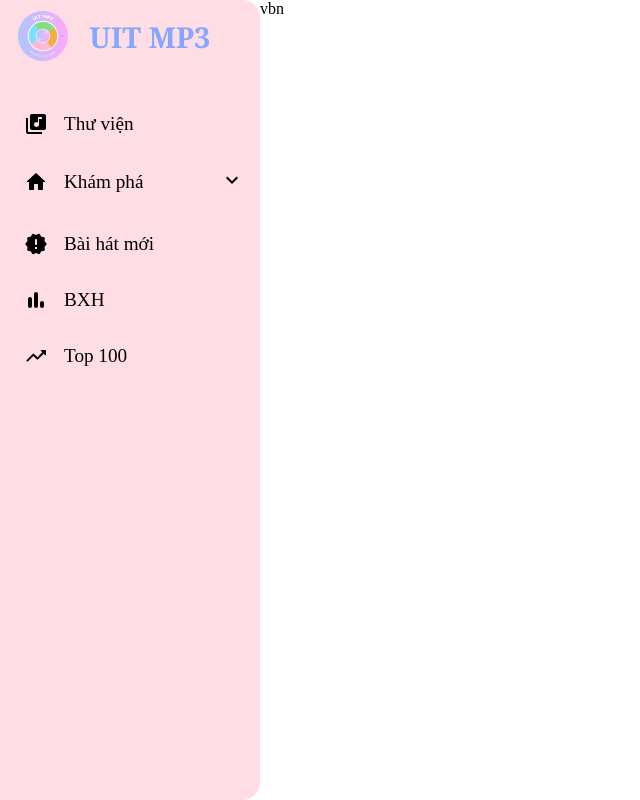
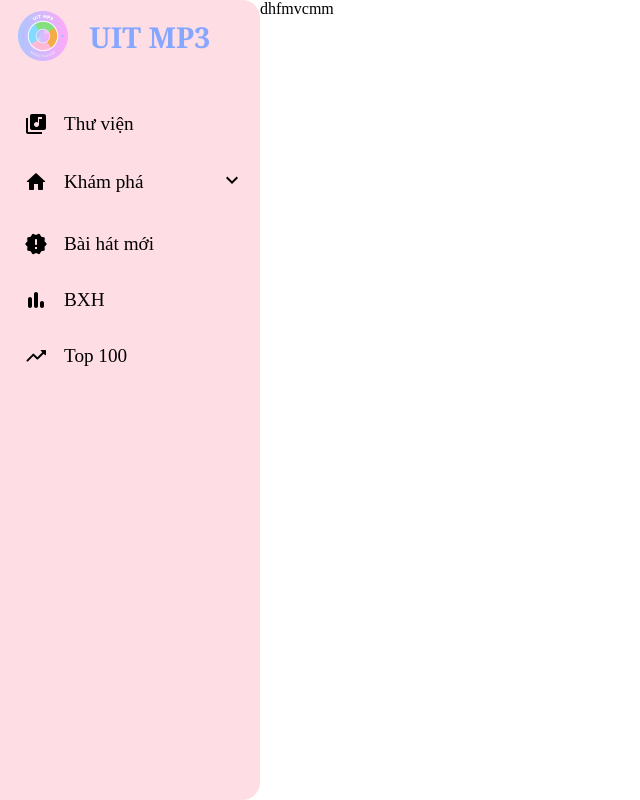
Before and after one commit to anhthu1402/music_player, a React (Create React App) app: page /home in a window 1280 px wide. Shown: the whole page, without its empty margins (0-640 px from the left). Built offline with nearby package versions, Linux system fonts and the light colour scheme.

Commit message:
modify something

```diff
--- a/src/pages/Home.js
+++ b/src/pages/Home.js
@@ -1,7 +1,7 @@
 import React from "react";
 
 function Home() {
-  return <div>vbn</div>;
+  return <div>dhfmvcmm</div>;
 }
 
 export default Home;
```
